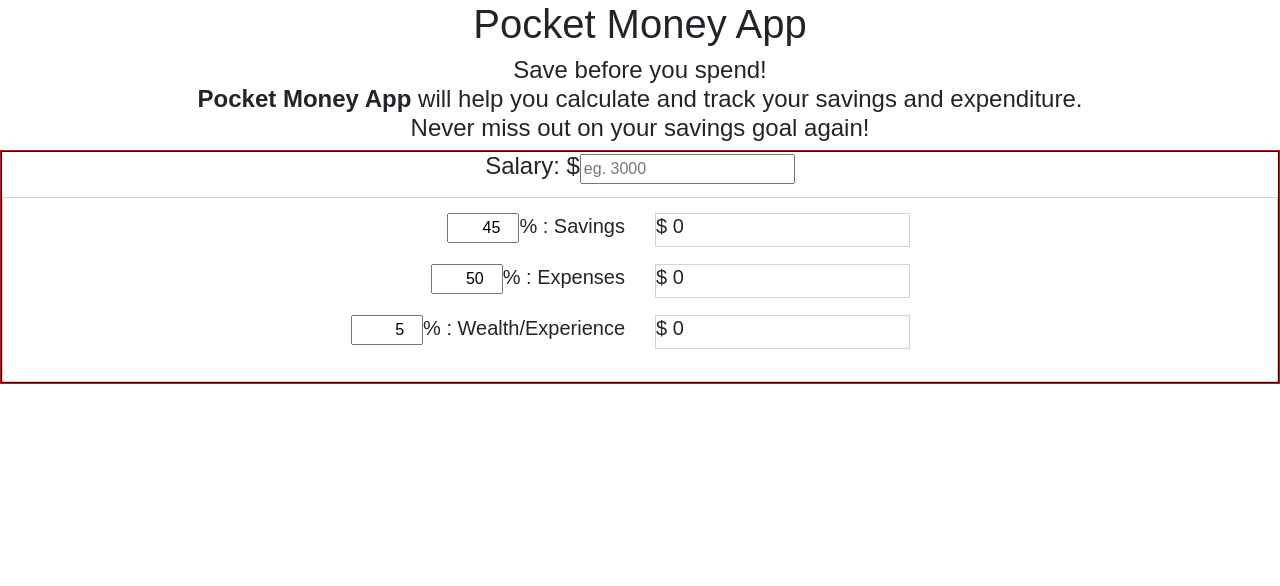
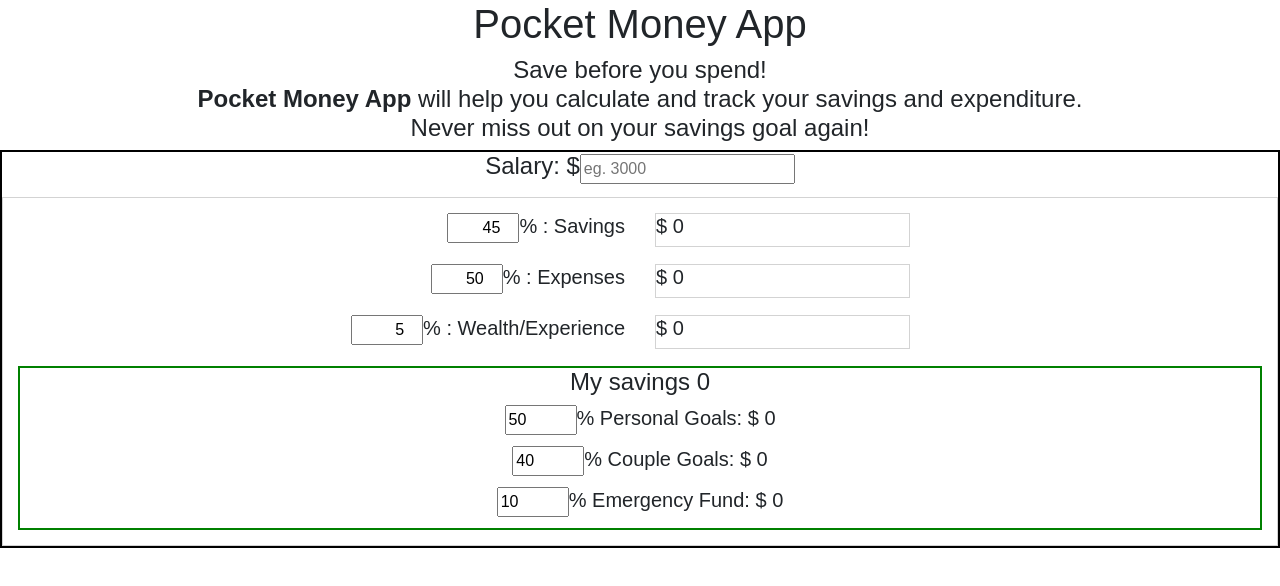
Before and after one commit to noobnur/pocketmoney, a React (Create React App) app: page / in a window 1280 px wide. Shown: the top 586 px of the page. Built offline with nearby package versions, Linux system fonts and the light colour scheme.

Commit message:
Add savings minibudget

```diff
--- a/src/App.css
+++ b/src/App.css
@@ -27,6 +27,6 @@
   to { transform: rotate(360deg); }
 }
 
-.BudgetApp {
-  border: 1px solid red;
+.BigBudget{
+  border: 1px solid black;
 }
--- a/src/App.js
+++ b/src/App.js
@@ -10,9 +10,10 @@ class App extends Component {
       <h4>Save before you spend! <br/>
       <strong>Pocket Money App</strong> will help you calculate and track your savings and expenditure. <br/>
       Never miss out on your savings goal again! </h4>
-        <div className="BudgetApp">
+        <div className="BigBudget">
           <SalaryInput />
         </div>
+
       </div>
     );
   }
--- a/src/components/SalaryInput.css
+++ b/src/components/SalaryInput.css
@@ -20,3 +20,8 @@
 .budget-percentage {
   margin-bottom: 10px;
 }
+
+.MiniBudget {
+  margin-top: 10px;
+  border: 2px solid green;
+}
--- a/src/components/SalaryInput.js
+++ b/src/components/SalaryInput.js
@@ -1,6 +1,8 @@
 import React, { Component } from 'react';
 import './SalaryInput.css';
 import { Grid, Row, Col } from 'react-bootstrap';
+import SavingsInput from './SavingsInput';
+
 
 
 class SalaryInput extends Component {
@@ -111,6 +113,10 @@ class SalaryInput extends Component {
 
              </Grid>
 
+             <div className="MiniBudget">
+               <SavingsInput savingsFromParent = {this.state.savingsValue}/>
+             </div>
+
            </div>
           </div>
     )
--- /dev/null
+++ b/src/components/SavingsInput.js
@@ -0,0 +1,65 @@
+import React, { Component } from 'react';
+
+
+class SavingsInput extends Component {
+  constructor(props) {
+    super(props);
+    this.state = {
+      personalGoalPercentage: 50,
+      coupleGoalPercentage: 40,
+      emergencyFundPercentage: 10,
+      // coupleGoal: 0,
+      // emergencyFund: 0
+    }
+
+    this.personalGoalPercentageChange = this.personalGoalPercentageChange.bind(this);
+    this.coupleGoalPercentageChange = this.coupleGoalPercentageChange.bind(this);
+    this.emergencyFundPercentageChange = this.emergencyFundPercentageChange.bind(this);
+  }
+
+personalGoalPercentageChange(event) {
+  this.setState({
+    personalGoalPercentage: event.target.value,
+})
+}
+
+coupleGoalPercentageChange(event) {
+  this.setState({
+    coupleGoalPercentage: event.target.value,
+})
+}
+
+emergencyFundPercentageChange(event) {
+  this.setState({
+    emergencyFundPercentage: event.target.value,
+})
+}
+
+
+
+  render () {
+    return (
+      <div>
+      <h4>My savings {this.props.savingsFromParent}</h4>
+      <form>
+        <input type="number" name="personalGoal-num" min="0" max="100" placeholder="50" value={this.state.personalGoalPercentage} onChange={this.personalGoalPercentageChange}/>
+        <label><h5> % Personal Goals: $ { this.props.savingsFromParent * (this.state.personalGoalPercentage/100)}</h5></label>
+      </form>
+
+      <form>
+        <input type="number" name="personalGoal-num" min="0" max="100" placeholder="50" value={this.state.coupleGoalPercentage} onChange={this.coupleGoalPercentageChange}/>
+        <label><h5> % Couple Goals: $ { this.props.savingsFromParent * (this.state.coupleGoalPercentage/100)}</h5></label>
+      </form>
+
+      <form>
+        <input type="number" name="personalGoal-num" min="0" max="100" placeholder="50" value={this.state.emergencyFundPercentage} onChange={this.emergencyFundPercentageChange}/>
+        <label><h5> % Emergency Fund: $ { this.props.savingsFromParent * (this.state.emergencyFundPercentage/100)}</h5></label>
+      </form>
+
+
+      </div>
+    )
+  }
+}
+
+export default SavingsInput;
```
